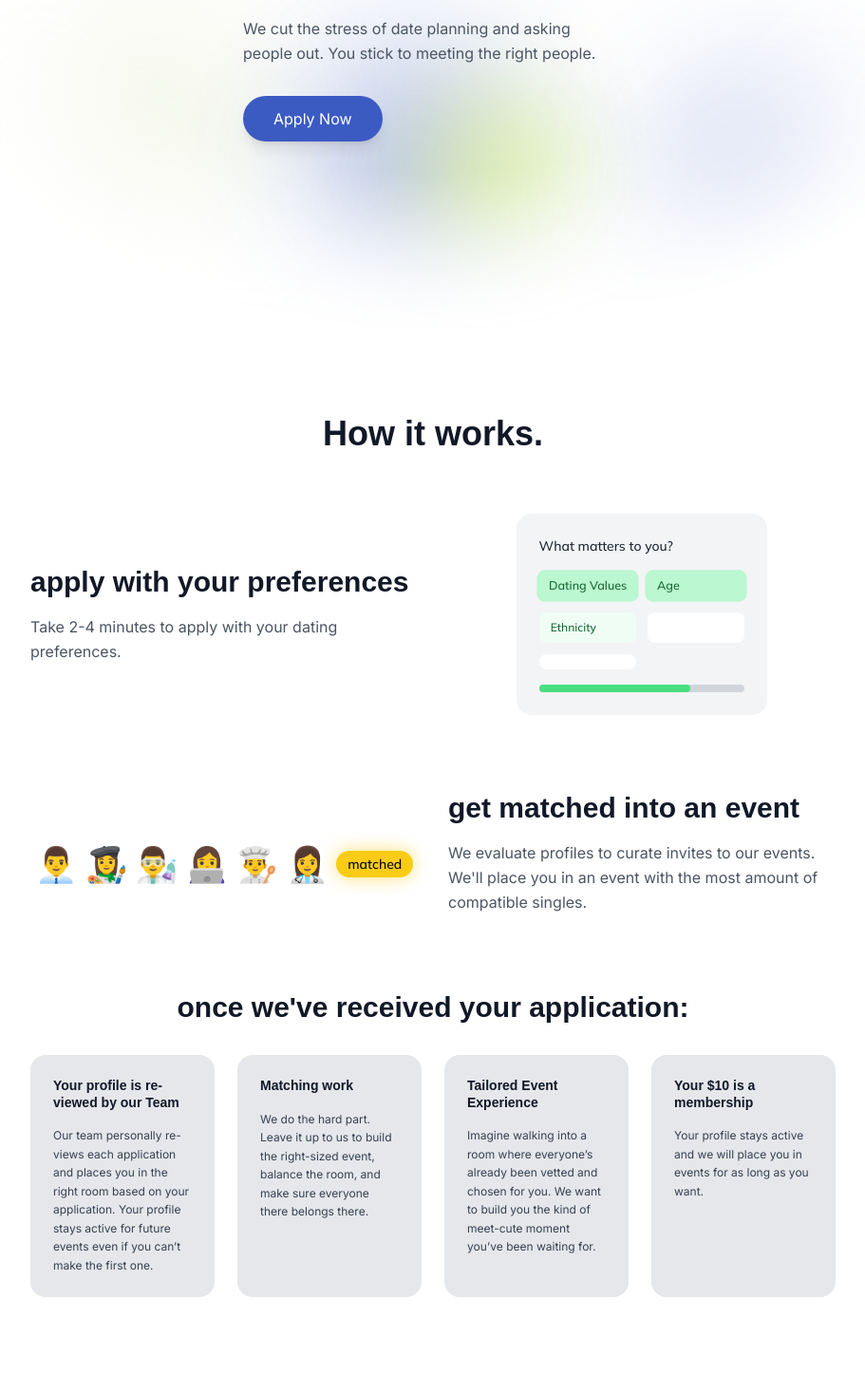
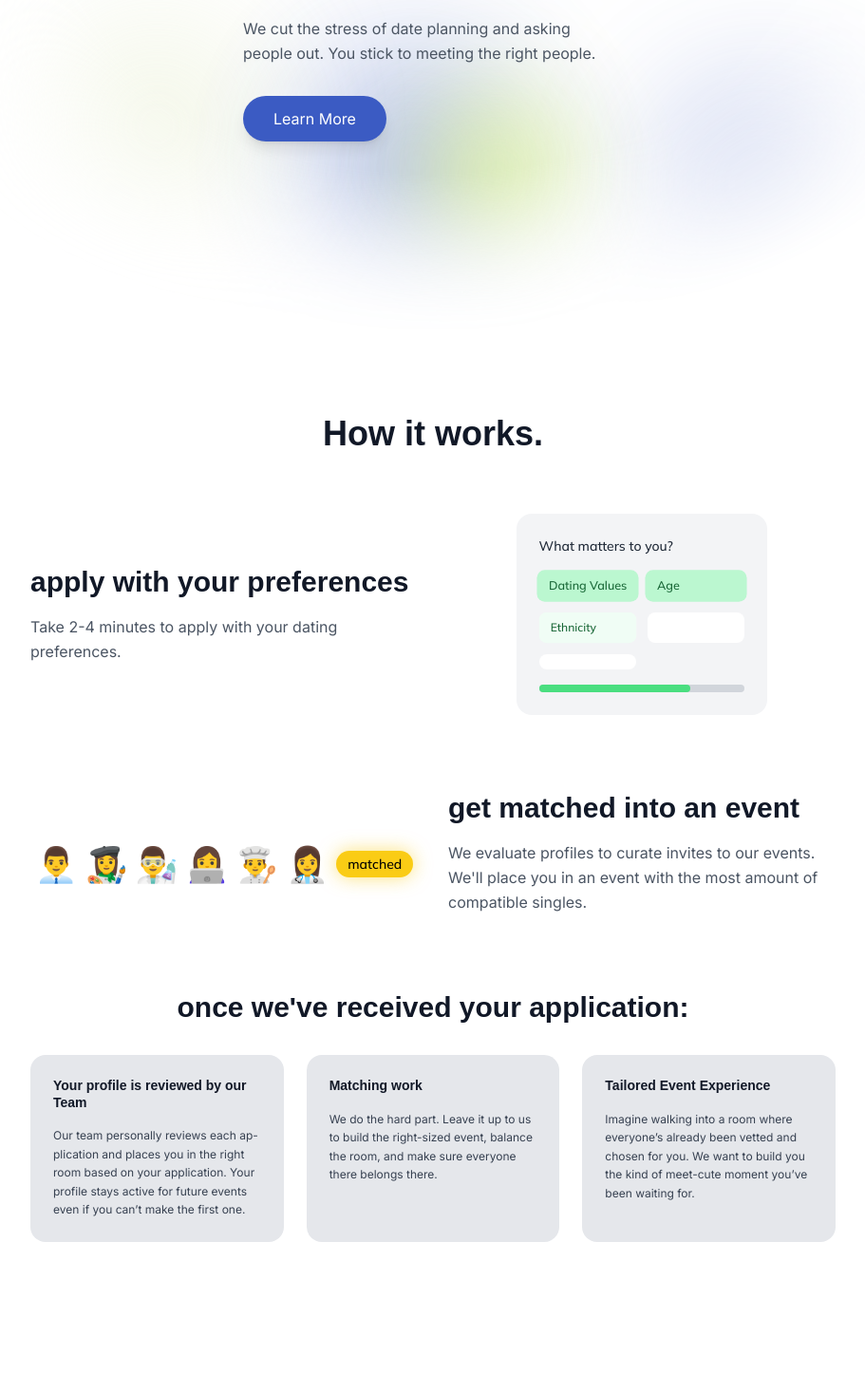
Before and after one commit to joyxek/take2-landing-page, a Next.js app: page / in a window 1280 px wide. Shown: the part 443-1890 px from the top of the page at 95% size, without its empty margins (184-1095 px from the left). Built offline with nearby package versions, Linux system fonts and the light colour scheme; a web font is replaced by a local one.

Commit message:
changed copy to reflect that the form is free

```diff
--- a/src/components/HeroSection.tsx
+++ b/src/components/HeroSection.tsx
@@ -69,12 +69,17 @@ export default function HeroSection() {
           transition={{ duration: 0.6, delay: 1.0 }}
         >
           <motion.button
-            onClick={() => window.open('https://form.typeform.com/to/llHovcds', '_blank')}
+            onClick={() => {
+              const el = document.getElementById('how-it-works');
+              if (el) {
+                el.scrollIntoView({ behavior: 'smooth', block: 'start' });
+              }
+            }}
             className="bg-[#3b5bc3] hover:bg-[#2d4aa3] text-white font-inter  px-8 py-3 rounded-full text-base shadow-lg transition-all duration-200"
             whileHover={{ scale: 1.02 }}
             whileTap={{ scale: 0.98 }}
           >
-            Apply Now
+            Learn More
           </motion.button>
         </motion.div>
       </div>
--- a/src/components/HowItWorks.tsx
+++ b/src/components/HowItWorks.tsx
@@ -45,13 +45,7 @@ const hwCarouselCards = [
     title: "Tailored Event Experience",
     description:
       "Imagine walking into a room where everyone’s already been vetted and chosen for you. We want to build you the kind of meet-cute moment you’ve been waiting for.",
-  },
-  {
-    id: 4,
-    title: "Your $10 is a membership",
-    description:
-      "Your profile stays active and we will place you in events for as long as you want.",
-  },
+  }
 ];
 
 // Form Selection Animation Component
@@ -194,7 +188,7 @@ export default function HowItWorks() {
   };
 
   return (
-    <section className="py-20 bg-white">
+    <section id="how-it-works" className="py-20 bg-white">
       <div className="max-w-4xl mx-auto px-6">
         {/* Section Header */}
         <motion.div
@@ -288,8 +282,11 @@ export default function HowItWorks() {
             </motion.h3>
           </div>
 
-          {/* Cards: desktop grid matches StickyTimeline */}
-          <div className="hidden md:grid md:grid-cols-2 lg:grid-cols-4 gap-6 items-stretch">
+          {/* Cards: desktop grid reflects current card count */}
+          <div
+            className="hidden md:grid gap-6 items-stretch"
+            style={{ gridTemplateColumns: `repeat(${Math.max(hwCarouselCards.length, 2)}, minmax(0, 1fr))` }}
+          >
             {hwCarouselCards.map((card, index) => (
               <motion.div
                 key={card.id}
```
